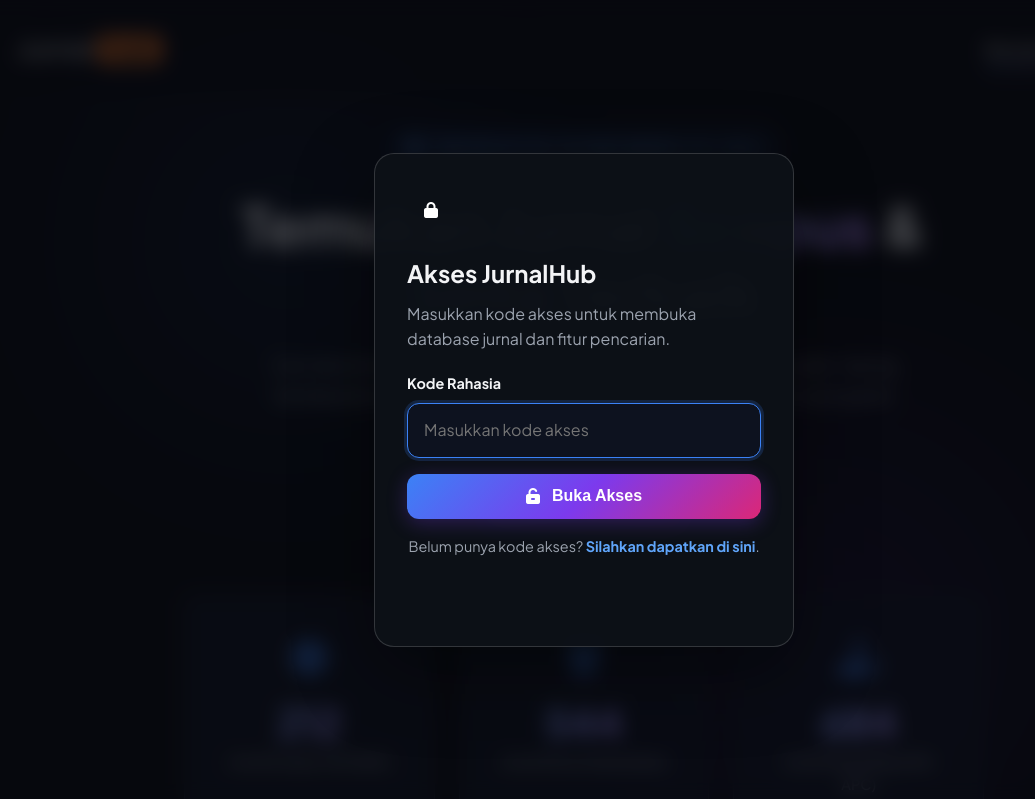
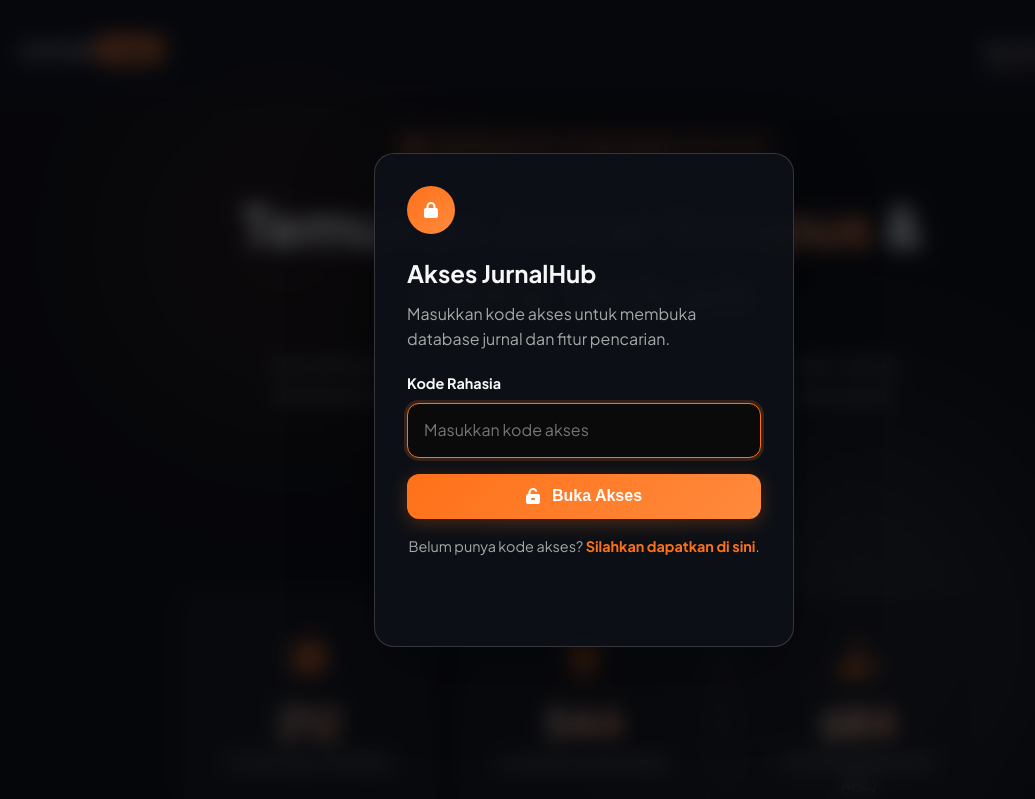
Before and after one commit to ilmanabidin1/pusatriset, a website: page index.html in a window 1280 px wide. Shown: the top 799 px of the page, without its empty margins (56-1091 px from the left). Drawn offline with Linux system fonts and the light colour scheme; no server answers.

Commit message:
Align site theme with JurnalHub brand colors

```diff
--- a/styles.css
+++ b/styles.css
@@ -1,27 +1,28 @@
 /* ==========================================================================
-   CSS SYSTEM DESIGN - PUSAT RISET
+   CSS SYSTEM DESIGN - JURNALHUB
    ========================================================================== */
 
 /* Design Tokens & Theme Variables */
 :root {
   --font-primary: 'Plus Jakarta Sans', -apple-system, BlinkMacSystemFont, "Segoe UI", Roboto, sans-serif;
 
-  /* Color Palette (Dark Theme Premium) */
-  --bg-primary: #07090e;
-  --bg-secondary: #0d121f;
-  --bg-card: rgba(18, 25, 41, 0.7);
-  --bg-card-hover: rgba(26, 36, 59, 0.85);
+  /* Brand Palette: black, white, orange */
+  --bg-primary: #030303;
+  --bg-secondary: #0a0a0a;
+  --bg-card: rgba(18, 18, 18, 0.82);
+  --bg-card-hover: rgba(28, 28, 28, 0.92);
 
   --border-color: rgba(255, 255, 255, 0.08);
-  --border-hover: rgba(59, 130, 246, 0.4);
+  --border-hover: rgba(255, 112, 24, 0.5);
 
-  --text-main: #f3f4f6;
-  --text-muted: #9ca3af;
-  --text-muted-dark: #6b7280;
+  --text-main: #f7f7f7;
+  --text-muted: #a7a7a7;
+  --text-muted-dark: #6f6f6f;
 
-  /* Neon Accents & Gradients */
-  --primary-color: #3b82f6;
-  --primary-glow: rgba(59, 130, 246, 0.35);
+  /* Brand Accents */
+  --primary-color: #ff7119;
+  --primary-hover: #ff8a3d;
+  --primary-glow: rgba(255, 113, 25, 0.28);
 
   --scopus-color: #10b981;
   --scopus-glow: rgba(16, 185, 129, 0.25);
@@ -29,11 +30,11 @@
   --sinta-color: #f59e0b;
   --sinta-glow: rgba(245, 158, 11, 0.25);
 
-  --free-color: #06b6d4;
+  --free-color: #ffb26b;
 
-  --gradient-neon: linear-gradient(135deg, #3b82f6 0%, #7c3aed 50%, #db2777 100%);
-  --gradient-blue: linear-gradient(135deg, #1e40af 0%, #3b82f6 100%);
-  --gradient-text: linear-gradient(135deg, #60a5fa 0%, #c084fc 100%);
+  --gradient-neon: linear-gradient(135deg, #ff7119 0%, #ff8a3d 100%);
+  --gradient-blue: linear-gradient(135deg, #ff7119 0%, #ff8a3d 100%);
+  --gradient-text: linear-gradient(135deg, #ffffff 0%, #ff7119 100%);
 
   /* Layout utilities */
   --radius-sm: 8px;
@@ -43,7 +44,7 @@
   --glass-backdrop: blur(12px);
   --shadow-sm: 0 4px 6px -1px rgba(0, 0, 0, 0.1), 0 2px 4px -1px rgba(0, 0, 0, 0.06);
   --shadow-md: 0 10px 15px -3px rgba(0, 0, 0, 0.3), 0 4px 6px -2px rgba(0, 0, 0, 0.05);
-  --shadow-glow: 0 0 30px rgba(59, 130, 246, 0.15);
+  --shadow-glow: 0 0 26px rgba(255, 113, 25, 0.16);
 }
 
 /* Reset & Base Styles */
@@ -227,7 +228,7 @@ body {
   left: 15%;
   width: 300px;
   height: 300px;
-  background: #3b82f6;
+  background: #ff7119;
 }
 
 .sphere-2 {
@@ -235,7 +236,7 @@ body {
   right: 15%;
   width: 400px;
   height: 400px;
-  background: #7c3aed;
+  background: #ffffff;
 }
 
 .hero-container {
@@ -248,9 +249,9 @@ body {
   display: inline-flex;
   align-items: center;
   gap: 0.5rem;
-  background: rgba(59, 130, 246, 0.1);
-  border: 1px solid rgba(59, 130, 246, 0.2);
-  color: #60a5fa;
+  background: rgba(255, 113, 25, 0.12);
+  border: 1px solid rgba(255, 113, 25, 0.26);
+  color: #ffb26b;
   padding: 0.5rem 1rem;
   border-radius: 30px;
   font-size: 0.85rem;
@@ -300,12 +301,12 @@ body {
   background: var(--gradient-neon);
   color: #fff;
   border: none;
-  box-shadow: 0 4px 20px rgba(124, 58, 237, 0.3);
+  box-shadow: 0 4px 18px rgba(255, 113, 25, 0.26);
 }
 
 .btn-primary:hover {
   transform: translateY(-3px);
-  box-shadow: 0 10px 25px rgba(124, 58, 237, 0.5);
+  box-shadow: 0 10px 24px rgba(255, 113, 25, 0.38);
 }
 
 .btn-secondary {
@@ -368,8 +369,8 @@ body {
 }
 
 .match-box-wrapper {
-  background: linear-gradient(135deg, rgba(59, 130, 246, 0.1) 0%, rgba(219, 39, 119, 0.08) 100%);
-  border: 1px solid rgba(96, 165, 250, 0.22);
+  background: linear-gradient(135deg, rgba(255, 113, 25, 0.12) 0%, rgba(255, 255, 255, 0.035) 100%);
+  border: 1px solid rgba(255, 113, 25, 0.24);
   border-radius: var(--radius-lg);
   padding: 2rem;
   margin-bottom: 1.5rem;
@@ -388,7 +389,7 @@ body {
   display: inline-flex;
   align-items: center;
   gap: 0.5rem;
-  color: #93c5fd;
+  color: #ffb26b;
   font-size: 0.8rem;
   font-weight: 800;
   letter-spacing: 0.08em;
@@ -445,7 +446,7 @@ body {
 .match-field input:focus,
 .match-field textarea:focus {
   border-color: var(--primary-color);
-  box-shadow: 0 0 0 3px rgba(59, 130, 246, 0.16);
+  box-shadow: 0 0 0 3px rgba(255, 113, 25, 0.16);
 }
 
 .match-actions {
@@ -612,7 +613,7 @@ body {
   background: var(--primary-color);
   border-color: var(--primary-color);
   color: #fff;
-  box-shadow: 0 0 10px rgba(59, 130, 246, 0.4);
+  box-shadow: 0 0 10px rgba(255, 113, 25, 0.35);
 }
 
 .reset-btn {
@@ -825,10 +826,10 @@ body {
   align-items: center;
   gap: 0.35rem;
   padding: 0.35rem 0.65rem;
-  border: 1px solid rgba(96, 165, 250, 0.32);
+  border: 1px solid rgba(255, 113, 25, 0.34);
   border-radius: 30px;
-  color: #bfdbfe;
-  background: rgba(59, 130, 246, 0.12);
+  color: #ffcfad;
+  background: rgba(255, 113, 25, 0.13);
   font-size: 0.72rem;
   font-weight: 800;
 }
@@ -895,7 +896,7 @@ body {
 }
 
 .journal-link:hover {
-  color: #60a5fa;
+  color: var(--primary-hover);
   transform: translateX(3px);
 }
 
@@ -1014,8 +1015,8 @@ body {
 }
 
 .info-card {
-  background: linear-gradient(135deg, rgba(59, 130, 246, 0.08) 0%, rgba(124, 58, 237, 0.08) 100%);
-  border: 1px solid rgba(59, 130, 246, 0.15);
+  background: linear-gradient(135deg, rgba(255, 113, 25, 0.08) 0%, rgba(255, 255, 255, 0.03) 100%);
+  border: 1px solid rgba(255, 113, 25, 0.18);
   border-radius: var(--radius-lg);
   padding: 3rem;
   display: flex;
@@ -1401,7 +1402,7 @@ body {
   margin-bottom: 1.25rem;
   border-radius: 50%;
   color: #fff;
-  background: var(--gradient-primary);
+  background: var(--gradient-neon);
 }
 
 .access-modal h2 {
@@ -1437,7 +1438,7 @@ body {
 .access-modal input:focus {
   outline: none;
   border-color: var(--primary-color);
-  box-shadow: 0 0 0 3px rgba(59, 130, 246, 0.18);
+  box-shadow: 0 0 0 3px rgba(255, 113, 25, 0.18);
 }
 
 .access-modal .btn {
@@ -1458,13 +1459,13 @@ body {
 }
 
 .access-help a {
-  color: #60a5fa;
+  color: var(--primary-color);
   font-weight: 700;
   text-decoration: none;
 }
 
 .access-help a:hover {
-  color: #93c5fd;
+  color: var(--primary-hover);
   text-decoration: underline;
 }
 
```
